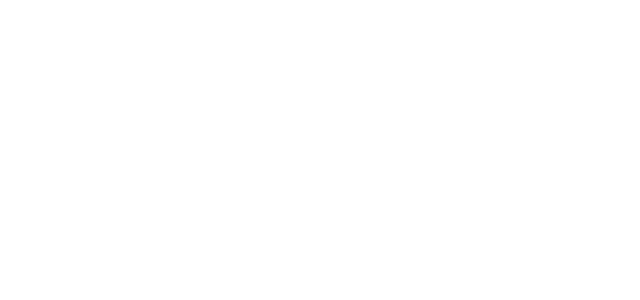
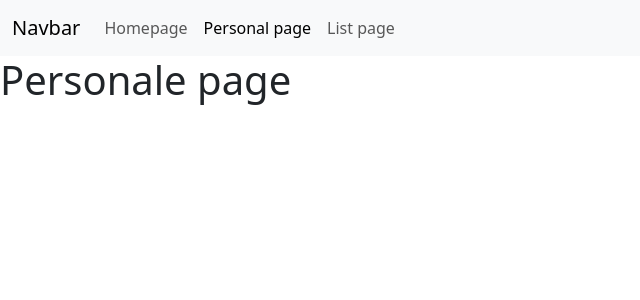
Before and after one commit to LucaIapadre98/react-router, a React (Vite) app: page /personalpage in a window 1280 px wide. Before the commit this address had no page. Shown: the top 300 px of the page, without its empty margins (0-640 px from the left). Built offline with nearby package versions, Linux system fonts and the light colour scheme.

Commit message:
effettuati i collegamenti

```diff
--- a/src/App.jsx
+++ b/src/App.jsx
@@ -1,6 +1,9 @@
 import { BrowserRouter, Routes, Route } from "react-router-dom";
 import Layout from "./layout/Layout";
+
 import Homepage from "./pages/Homepage";
+import MyPage from "./pages/MyPage";
+import ListPage from "./pages/ListPage.jsx";
 
 
 export default function App(){
@@ -10,6 +13,8 @@
         <Routes>
           <Route element={<Layout/>}>
             <Route path="/" element={<Homepage />} />
+            <Route path="/personalpage" element={<MyPage />} />
+            <Route path="/listpage" element={<ListPage />} />
           </Route>
         </Routes>
       </BrowserRouter>
--- a/src/components/Navbar.jsx
+++ b/src/components/Navbar.jsx
@@ -1,24 +1,23 @@
+import { NavLink } from "react-router-dom";
+
 export default function Navbar(){
     return (
-        <nav class="navbar navbar-expand-lg bg-body-tertiary">
-            <div class="container-fluid">
-                <a class="navbar-brand" href="#">Navbar</a>
-                <button class="navbar-toggler" type="button" data-bs-toggle="collapse" data-bs-target="#navbarNav" aria-controls="navbarNav" aria-expanded="false" aria-label="Toggle navigation">
-                    <span class="navbar-toggler-icon"></span>
+        <nav className="navbar navbar-expand-lg bg-body-tertiary">
+            <div className="container-fluid">
+                <NavLink className="navbar-brand" to="#">Navbar</NavLink>
+                <button className="navbar-toggler" type="button" data-bs-toggle="collapse" data-bs-target="#navbarNav" aria-controls="navbarNav" aria-expanded="false" aria-label="Toggle navigation">
+                    <span className="navbar-toggler-icon"></span>
                 </button>
-                <div class="collapse navbar-collapse" id="navbarNav">
-                    <ul class="navbar-nav">
-                        <li class="nav-item">
-                            <a class="nav-link active" aria-current="page" href="#">Home</a>
+                <div className="collapse navbar-collapse" id="navbarNav">
+                    <ul className="navbar-nav">
+                        <li className="nav-item">
+                            <NavLink className="nav-link" to="/">Homepage</NavLink>
                         </li>
-                        <li class="nav-item">
-                            <a class="nav-link" href="#">Features</a>
+                        <li className="nav-item">
+                            <NavLink className="nav-link" to="/personalpage">Personal page</NavLink>
                         </li>
-                        <li class="nav-item">
-                            <a class="nav-link" href="#">Pricing</a>
-                        </li>
-                        <li class="nav-item">
-                            <a class="nav-link disabled" aria-disabled="true">Disabled</a>
+                        <li className="nav-item">
+                            <NavLink className="nav-link" to="/listpage">List page</NavLink>
                         </li>
                     </ul>
                 </div>
--- a/src/layout/Layout.jsx
+++ b/src/layout/Layout.jsx
@@ -4,7 +4,7 @@
 export default function Layout (){
     return (
         <>
-            <Navbar></Navbar>
+            <Navbar />
             <main>
                 <Outlet />
             </main>
--- a/src/pages/Homepage.jsx
+++ b/src/pages/Homepage.jsx
@@ -1,7 +1,7 @@
 export default function Homepage(){
     return (
         <main className="container">
-            <h1>My React</h1>
+            <h1>Homepage</h1>
         </main>
     )
 }
--- /dev/null
+++ b/src/pages/ListPage.jsx
@@ -0,0 +1,5 @@
+export default function ListPage(){
+    return (
+        <h1>Lista pagina</h1>
+    )
+}
--- /dev/null
+++ b/src/pages/MyPage.jsx
@@ -0,0 +1,5 @@
+export default function MyPage(){
+    return (
+        <h1>Personale page</h1>
+    )
+}
```
Lines whose indentation alone changed are shown as unchanged.
